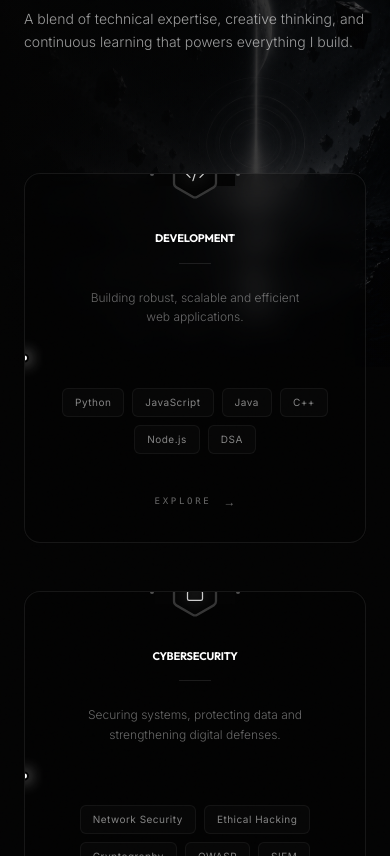
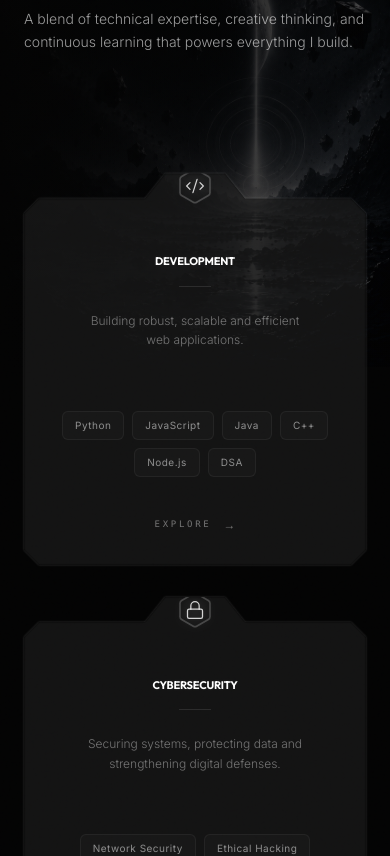
Before and after one commit to abidsuhaib525-bot/suhaib-abid, a Next.js app: page / in a window 390 px wide. Shown: the part 4308-5164 px from the top of the page. Built offline with nearby package versions, Linux system fonts and the light colour scheme.

Commit message:
Fix card shape and icon visibility using genuine clip-path polygon structure

```diff
--- a/src/components/Skills.tsx
+++ b/src/components/Skills.tsx
@@ -225,7 +225,7 @@ export function Skills() {
           </div>
 
           {/* Cards Grid */}
-          <div className="skills-grid grid grid-cols-1 md:grid-cols-3 gap-12 md:gap-8 lg:gap-12 mt-6">
+          <div className="skills-grid grid grid-cols-1 md:grid-cols-3 gap-8 md:gap-8 lg:gap-12 mt-6">
             {skillCategories.map((category, index) => (
               <div
                 key={index}
@@ -233,46 +233,37 @@ export function Skills() {
                   cardsRef.current[index] = el;
                 }}
                 onMouseMove={(e) => handleCardMouseMove(e, index)}
-                className="skill-card relative flex flex-col items-center p-8 md:p-10 rounded-2xl bg-[#030303]/40 backdrop-blur-md border border-white/[0.08] opacity-0 group transition-colors duration-500 hover:border-white/20 hover:bg-[#030303]/60 overflow-hidden"
+                // We use drop-shadow on the parent to create a border that perfectly traces the custom clip-path
+                className="skill-card filter drop-shadow-[0_0_1px_rgba(255,255,255,0.3)] hover:drop-shadow-[0_0_4px_rgba(255,255,255,0.6)] transition-all duration-500 opacity-0 group cursor-default h-full"
+              >
+                {/* The Custom Sci-Fi Polygon Card */}
+                <div
+                  className="relative flex flex-col items-center p-8 md:p-10 pt-16 bg-[#030303]/60 backdrop-blur-xl h-full"
+                  style={{
+                    clipPath: "polygon(0% 40px, 15px 25px, calc(50% - 50px) 25px, calc(50% - 30px) 0%, calc(50% + 30px) 0%, calc(50% + 50px) 25px, calc(100% - 15px) 25px, 100% 40px, 100% calc(100% - 15px), calc(100% - 15px) 100%, 15px 100%, 0% calc(100% - 15px))"
+                  }}
                 >
                   {/* Dynamic Mouse Glow Overlay */}
                   <div className="absolute inset-0 opacity-0 group-hover:opacity-100 transition-opacity duration-500 pointer-events-none"
                        style={{
-                       background: "radial-gradient(400px circle at var(--mouse-x, 50%) var(--mouse-y, 50%), rgba(255,255,255,0.08), transparent 40%)"
+                         background: "radial-gradient(400px circle at var(--mouse-x, 50%) var(--mouse-y, 50%), rgba(255,255,255,0.1), transparent 40%)"
                        }}
                   />
 
-                {/* Top Border Masking Trick for Sci-Fi Shape */}
-                {/* This dark background hides the straight top border of the card directly underneath the hexagon */}
-                <div className="absolute -top-1 left-1/2 -translate-x-1/2 w-20 h-4 bg-[#030303] z-0" />
-
-                {/* Tech Joint Dots */}
-                <div className="absolute top-[-2px] left-[calc(50%-45px)] w-1 h-1 bg-white/30 rounded-full" />
-                <div className="absolute top-[-2px] right-[calc(50%-45px)] w-1 h-1 bg-white/30 rounded-full" />
-
-                {/* Hexagon Icon Overlapping Top Border */}
-                <div className="absolute -top-7 left-1/2 -translate-x-1/2 z-10 group-hover:-translate-y-1 transition-transform duration-500">
-                  <div className="relative w-14 h-14 flex items-center justify-center">
-                    {/* The glowing hexagon border */}
-                    <Hexagon className="absolute inset-0 w-full h-full text-white/20 group-hover:text-white/50 transition-colors duration-500 drop-shadow-[0_0_10px_rgba(255,255,255,0.2)]" strokeWidth={1} />
-                    {/* Solid background inside hexagon to hide card border */}
-                    <div className="absolute inset-1 bg-[#030303] rounded-full z-[-1]" style={{ clipPath: "polygon(50% 0%, 100% 25%, 100% 75%, 50% 100%, 0% 75%, 0% 25%)" }}></div>
-                    {/* The icon */}
+                  {/* Hexagon & Icon perfectly positioned inside the raised top section */}
+                  <div className="absolute top-[3px] left-1/2 -translate-x-1/2 flex items-center justify-center group-hover:-translate-y-0.5 transition-transform duration-500">
+                    <Hexagon className="absolute inset-0 w-10 h-10 -ml-2.5 -mt-2.5 text-white/20 group-hover:text-white/50 transition-colors duration-500" strokeWidth={1} />
                     <category.icon className="w-5 h-5 text-white/80 group-hover:text-white transition-colors duration-500 z-10 drop-shadow-[0_0_8px_rgba(255,255,255,0.5)]" strokeWidth={1.5} />
                   </div>
-                </div>
-
-                {/* Left Border Glowing Dot */}
-                <div className="absolute top-1/2 -translate-y-1/2 -left-[5px] w-[9px] h-[9px] rounded-full bg-white shadow-[0_0_15px_rgba(255,255,255,0.9)] border-2 border-[#030303]" />
 
                   {/* Inner Content */}
-                <div className="flex flex-col items-center text-center w-full mt-6 relative z-10">
+                  <div className="flex flex-col items-center text-center w-full mt-4 relative z-10 flex-grow">
 
-                  <h3 className="text-white text-[11px] md:text-xs font-mono tracking-[0.3em] uppercase mb-4">
+                    <h3 className="text-white text-[11px] md:text-xs font-mono tracking-[0.3em] uppercase mb-4 group-hover:text-white transition-colors duration-300">
                       {category.title}
                     </h3>
 
-                  <div className="w-8 h-[1px] bg-white/10 mb-6"></div>
+                    <div className="w-8 h-[1px] bg-white/10 mb-6 group-hover:bg-white/30 transition-colors duration-300"></div>
 
                     <p className="text-white/40 text-xs leading-relaxed font-light mb-10 h-[60px] max-w-[220px]">
                       {category.description}
@@ -296,6 +287,7 @@ export function Skills() {
                       <span className="text-white text-xs group-hover:translate-x-1 transition-transform duration-300">→</span>
                     </div>
 
+                  </div>
                 </div>
               </div>
             ))}
```
Lines whose indentation alone changed are shown as unchanged.
